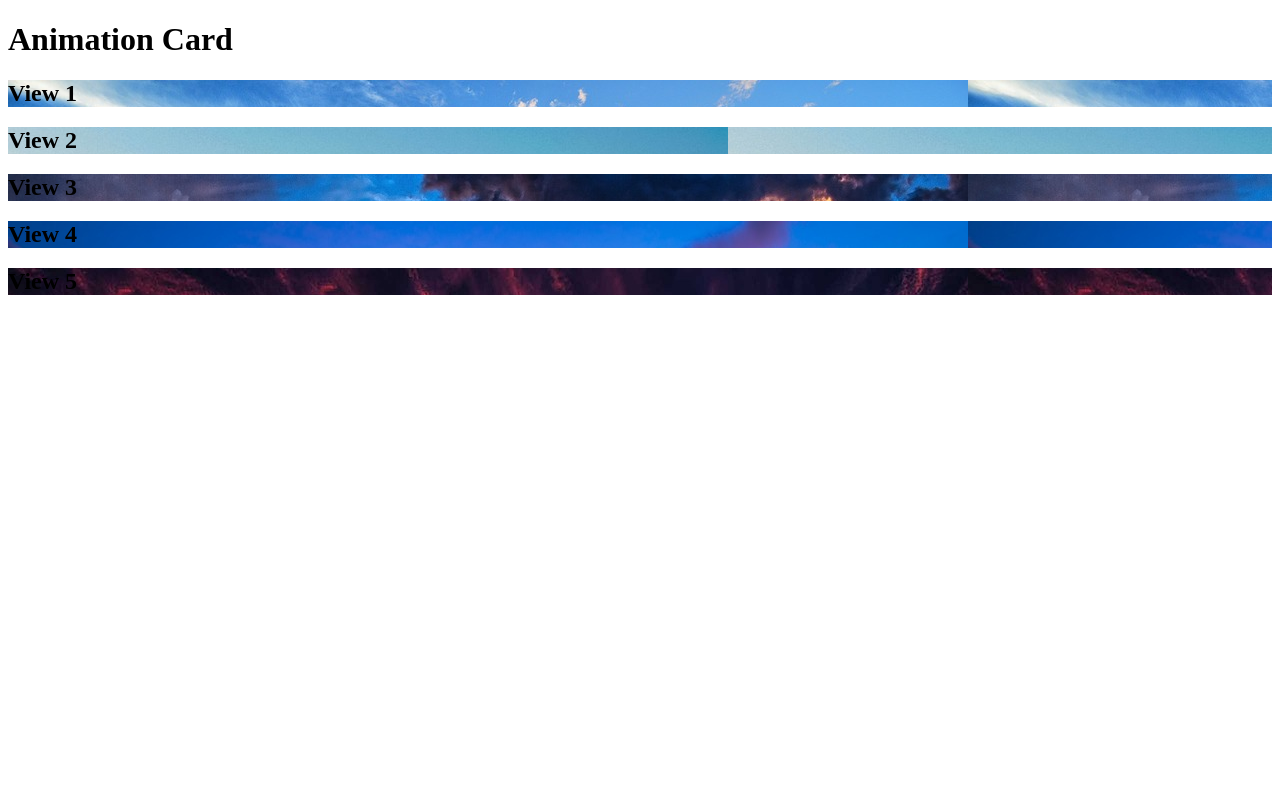
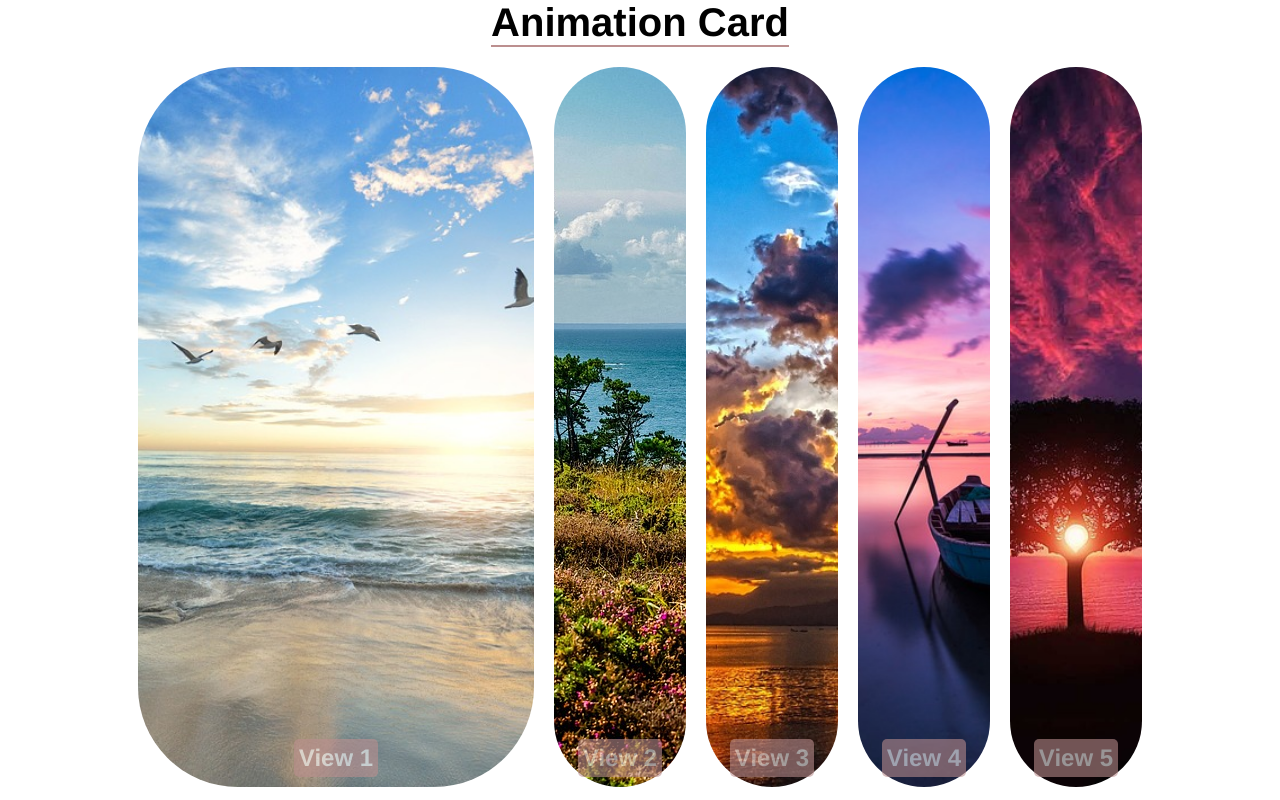
Before and after one commit to burcusarii/html-css-js-projects, a plain HTML site: page projects/project-2/index.html in a window 1280 px wide. Drawn offline with Linux system fonts and the light colour scheme.

Commit message:
style.css ve ,ndex.html güncellendi.

```diff
--- a/projects/project-2/index.html
+++ b/projects/project-2/index.html
@@ -5,15 +5,18 @@
     <meta http-equiv="X-UA-Compatible" content="IE=edge">
     <meta name="viewport" content="width=device-width, initial-scale=1.0">
     <title>Animation Card</title>
+    <link rel="stylesheet" href="style.css">
 </head>
 <body>
-    <h1>Animation Card</h1>
+    <h1 class="title">Animation Card</h1>
     <div class="cards">
-        <div class="card" style="background: url(img/1.jpg);"><h2>View 1</h2></div>
+        <div class="card active" style="background: url(img/1.jpg);"><h2>View 1</h2></div>
         <div class="card" style="background: url(img/2.jpg);"><h2>View 2</h2></div>
         <div class="card" style="background: url(img/3.jpg);"><h2>View 3</h2></div>
         <div class="card" style="background: url(img/4.jpg);"><h2>View 4</h2></div>
         <div class="card" style="background: url(img/5.jpg);"><h2>View 5</h2></div>
     </div>
+
+    <script src="script.js"></script>
 </body>
 </html>
--- a/projects/project-2/style.css
+++ b/projects/project-2/style.css
@@ -5,18 +5,20 @@
 }
 
 body {
-    overflow: hidden;
+    overflow-x: hidden;
     display: flex;
     flex-direction: column;
     justify-content: center;
     align-items: center;
-    height: 100vh;
-
+    font-family: 'Franklin Gothic Medium', 'Arial Narrow', Arial, sans-serif;
+    font-weight: 300;
 }
 
 .title {
-    padding: 10px;
-    margin-bottom: 10px;
+    margin-bottom: 20px;
+    font-size: 40px;
+    border-bottom: 2px solid rosybrown;
+
 
 }
 .cards {
@@ -28,14 +30,14 @@ body {
 }
 
 .card {
-    background-position: center;
-    background-size: cover;
-    background-repeat: no-repeat;
-    height: 80vh;
+    background-position: center !important;
+    background-size: cover !important;;
+    background-repeat: no-repeat !important;;
+    height: 90vh;
     margin: 0 10px;
-    border-radius: 30px;
+    border-radius: 100px;
     flex: 1;
-    transition: 0.5s ease;
+    transition: flex 1s ease;
     display: flex;
     justify-content: center;
     align-items: end;
@@ -43,7 +45,7 @@ body {
 }
 
 .card.active {
-    flex: 2;
+    flex: 3;
 }
 
 .card h2 {
```
